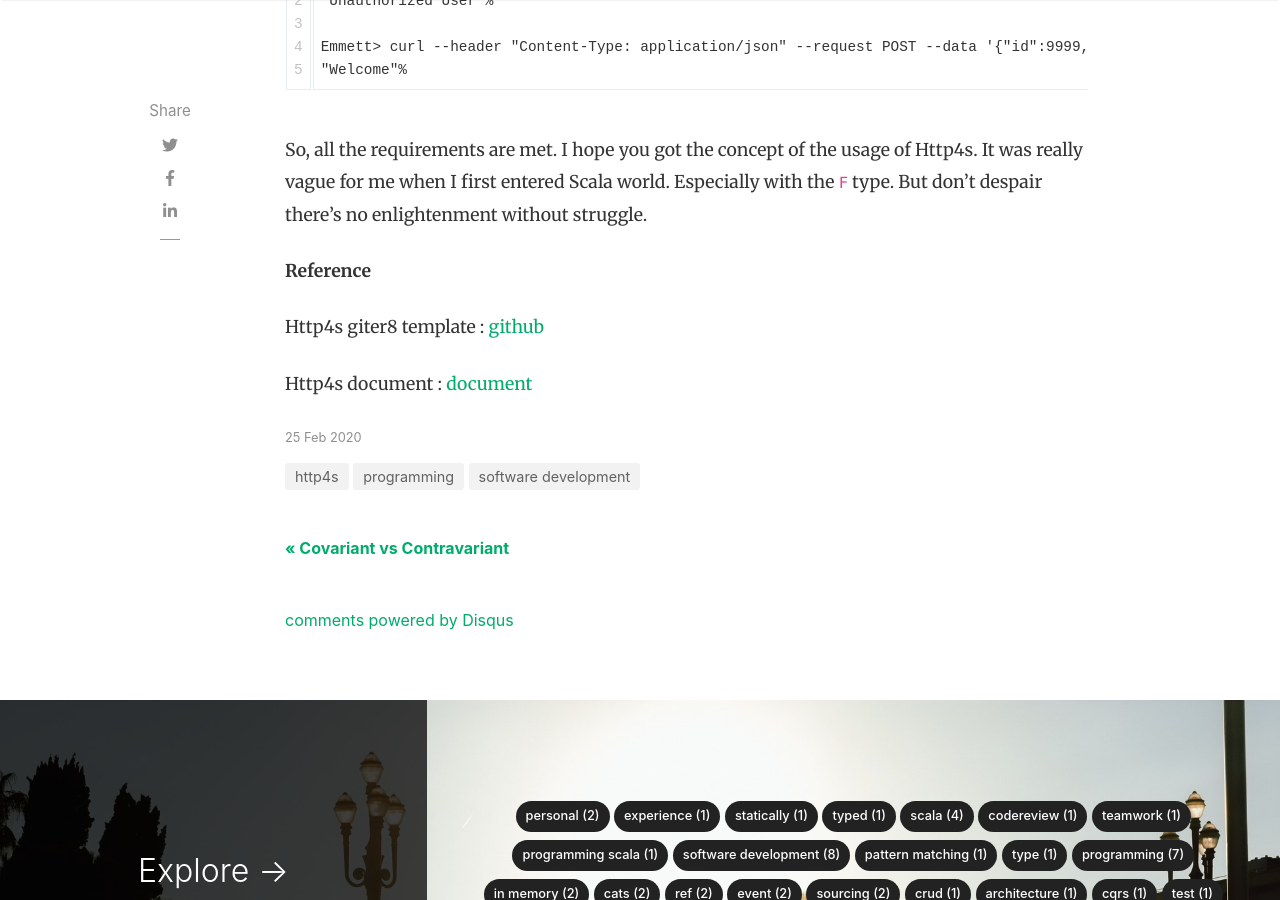
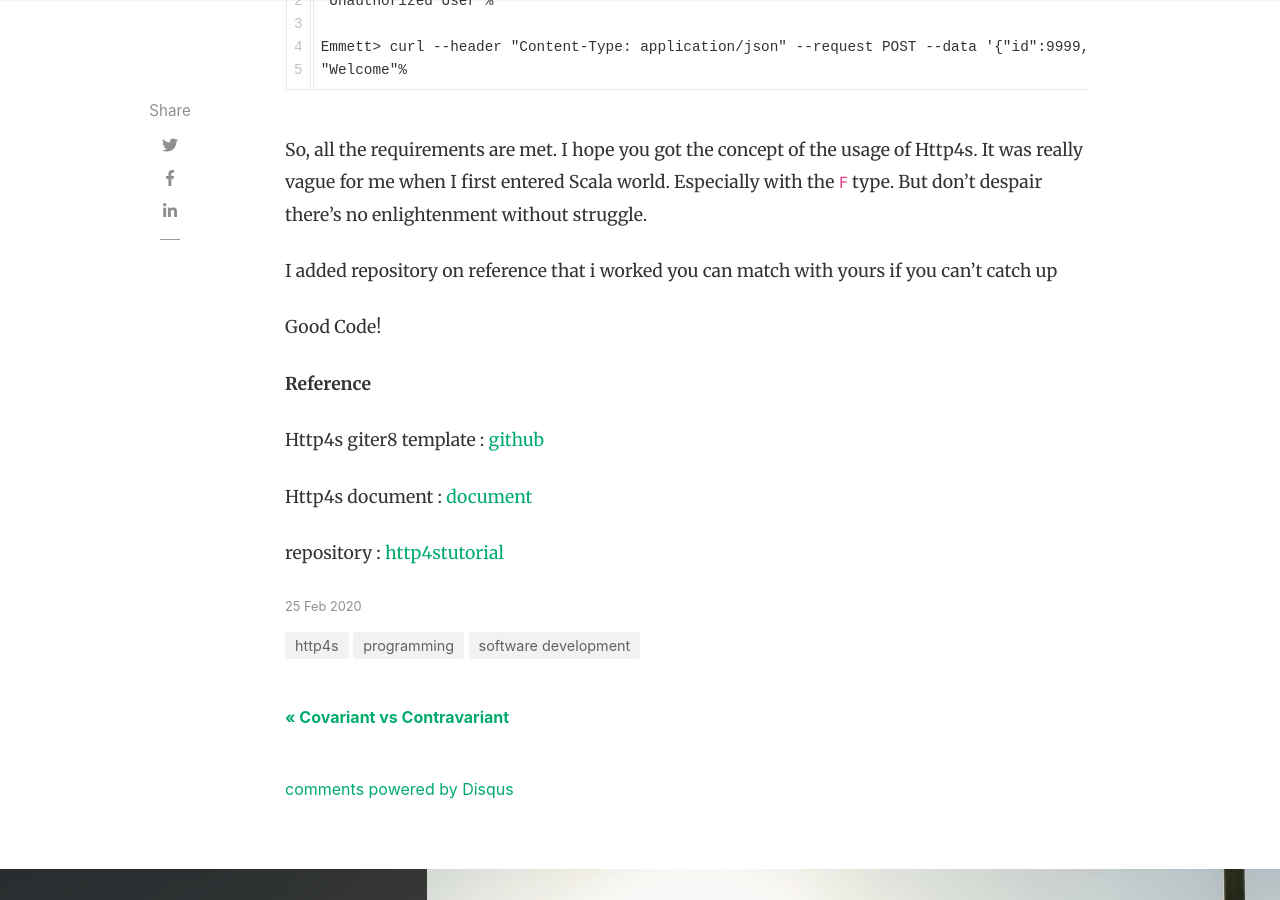
Before and after one commit to emmettna/emmettna.github.io, a Jekyll site: the page built from _posts/2020-2-25-Fastest-way-to-write-http4s.md, in a window 1280 px wide and 900 px high, scrolled down 6143 px. Built offline with Jekyll 4.4.1, drawn with Linux system fonts in a browser that asks for light colours; nearby versions of some CDN libraries; comment, search, counter and statistics services are not loaded.

Commit message:
repo added

```diff
--- a/_posts/2020-2-25-Fastest-way-to-write-http4s.md
+++ b/_posts/2020-2-25-Fastest-way-to-write-http4s.md
@@ -8,7 +8,6 @@ comments: true
 image: assets/images/http4slogo.png
 hidden: false
 ---
-
 Fastest way to deploy Http4s
 
 There are a few options when it comes to deploy http server using Scala. If your server is to be a full stack server which needs to deploy webpage and server at the same time, Play will be a good option. But if your intention is to deploy a rest api server and if you wanna use more type stricter  codings, Http4s is the best option I believe.
@@ -208,9 +207,14 @@ Emmett> curl --header "Content-Type: application/json" --request POST --data '{"
 So, all the requirements are met.
 I hope you got the concept of the usage of Http4s. It was really vague for me when I first entered Scala world. Especially with the `F` type. But don't despair there's no enlightenment  without struggle.
 
+I added repository on reference that i worked you can match with yours if you can't catch up
+
+Good Code!
 
 **Reference**
 
 Http4s giter8 template : [github](https://github.com/http4s/http4s.g8)
 
 Http4s document : [document](https://http4s.org/latest/)
+
+repository : [http4stutorial](https://github.com/emmettna/http4stutorial)
```
